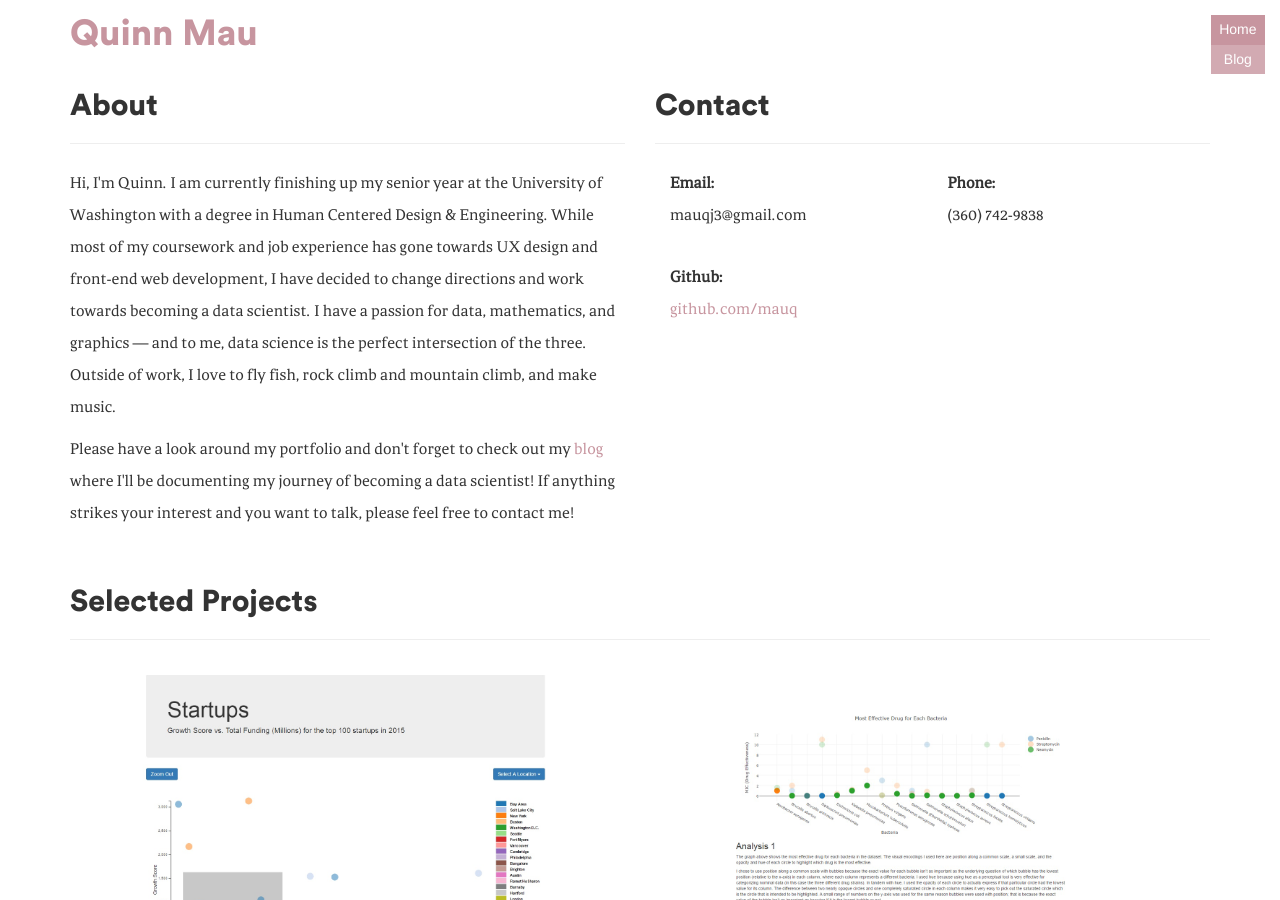
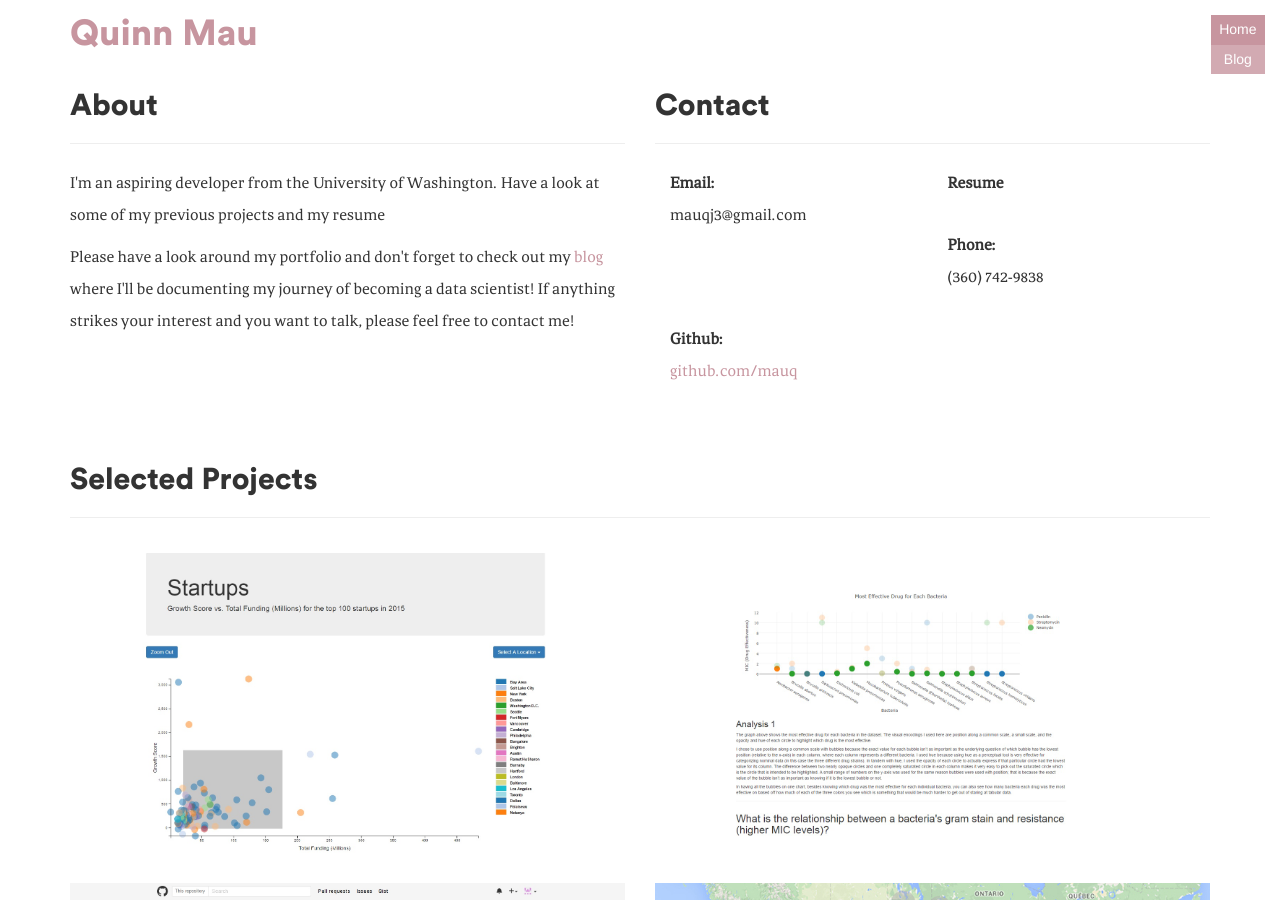
Before and after one commit to mauq/portfolio, a Jekyll site: the page built from index.html, in a window 1280 px wide and 900 px high. Built offline with Jekyll 4.4.1, drawn with Linux system fonts in a browser that asks for light colours; nearby versions of some CDN libraries.

Commit message:
small changes

```diff
--- a/_layouts/home.html
+++ b/_layouts/home.html
@@ -11,7 +11,7 @@
           <div class="col-xs-12 col-sm-6">
             <h2>About</h2>
             <hr></hr>
-            <p>Hi, I'm Quinn. I am currently finishing up my senior year at the University of Washington with a degree in Human Centered Design &amp; Engineering. While most of my coursework and job experience has gone towards UX design and front-end web development, I have decided to change directions and work towards becoming a data scientist. I have a passion for data, mathematics, and graphics &mdash; and to me, data science is the perfect intersection of the three. Outside of work, I love to fly fish, rock climb and mountain climb, and make music.</p>
+            <p>I'm an aspiring developer from the University of Washington. Have a look at some of my previous projects and my resume</p>
 
             <p>Please have a look around my portfolio and don't forget to check out my <a href="{{ site.baseurl }}/blog">blog</a> where I'll be documenting my journey of becoming a data scientist! If anything strikes your interest and you want to talk, please feel free to contact me!</p>
           </div>
```
Also changed, not shown: _data/home.json (+6 -2 lines).
